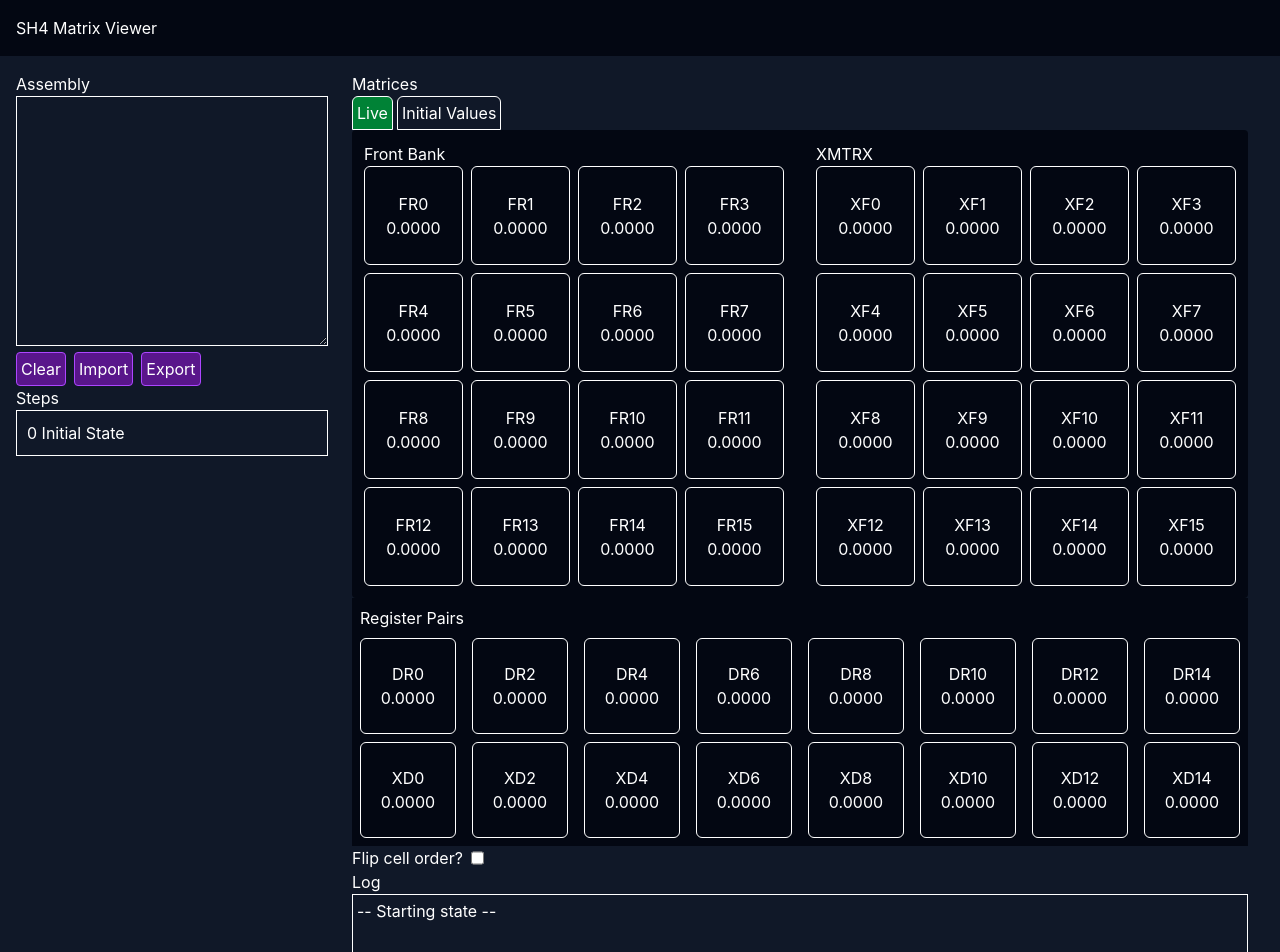
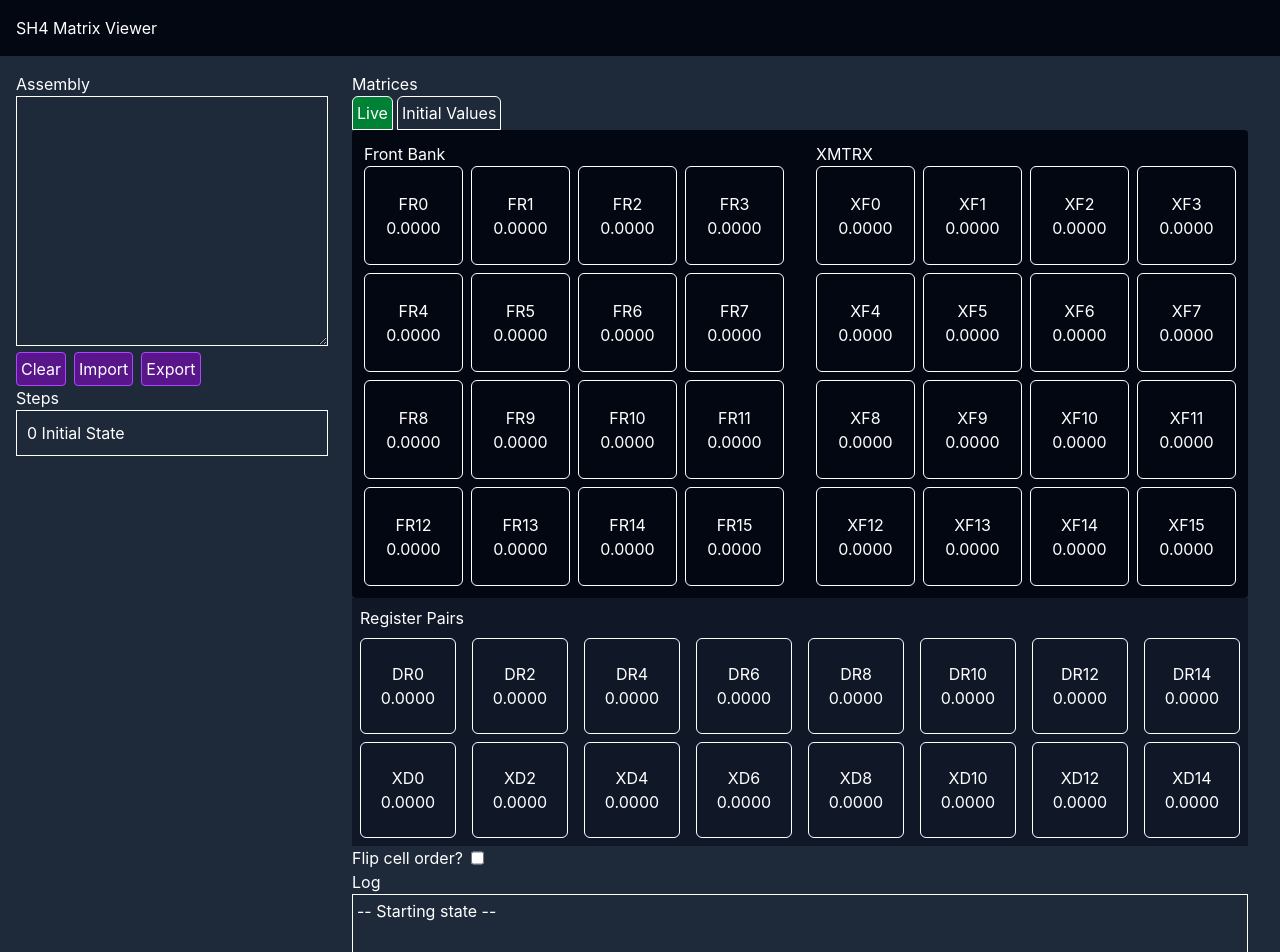
Before and after one commit to aleios/matrixviewer, a Vue app: page / in a window 1280 px wide. Shown: the top 952 px of the page. Built offline with nearby package versions, Linux system fonts and the light colour scheme.

Commit message:
Update colours

```diff
--- a/index.html
+++ b/index.html
@@ -8,7 +8,7 @@
     <title>SH4 Matrix Viewer</title>
   </head>
   <body>
-    <div class="bg-gray-900 min-h-screen text-white" id="app"></div>
+    <div class="bg-gray-800 min-h-screen text-white" id="app"></div>
     <script type="module" src="/src/main.ts"></script>
   </body>
 </html>
--- a/src/App.vue
+++ b/src/App.vue
@@ -85,7 +85,7 @@
             </TabsContent>
           </TabsFrame>
         </Tabs>
-        <div class="flex flex-col gap-2 p-2 bg-gray-950">
+        <div class="flex flex-col gap-2 p-2 bg-gray-900">
           <span>Register Pairs</span>
           <PairsGrid :bank="currentBank0" />
           <PairsGrid
```
